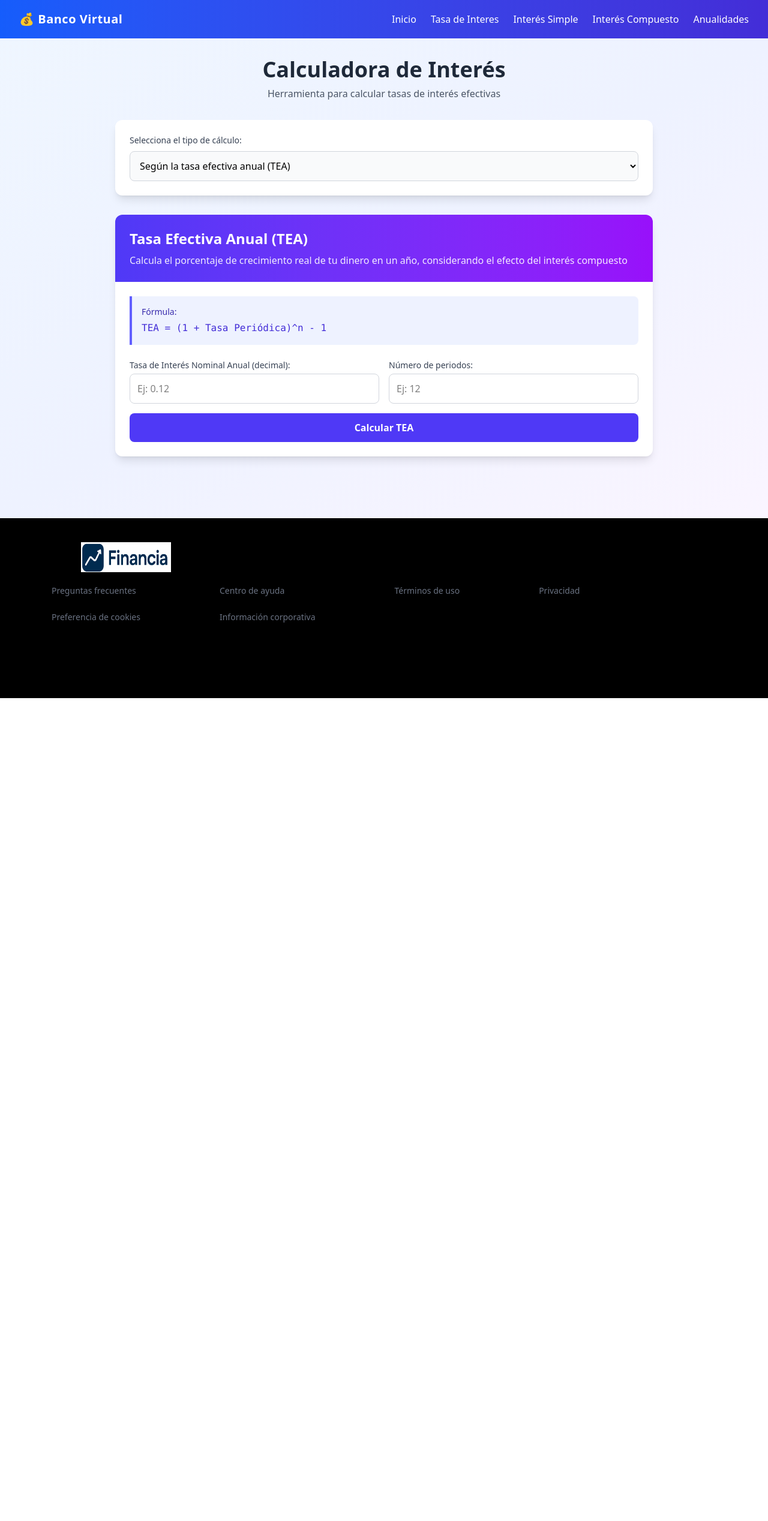
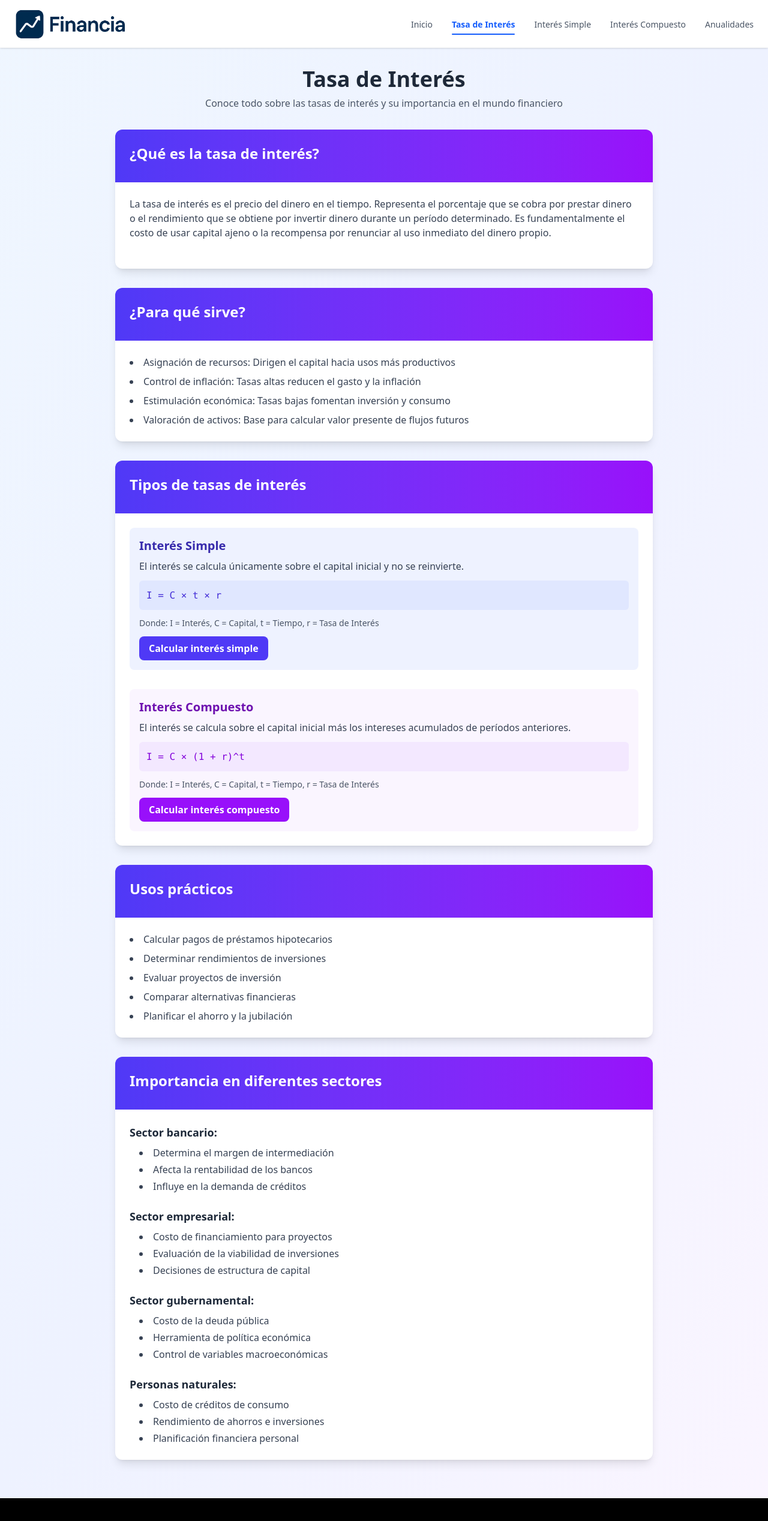
Before and after one commit to Moo0nchild/Financia, a React (Vite) app: page /interes in a window 1280 px wide. Shown: the top 2536 px of the page at 60% size. Before the commit the page ends 1164 px from the top, so only its background shows below. Built offline with nearby package versions, Linux system fonts and the light colour scheme; no server answers.

Commit message:
Navbar Mejorado

```diff
--- a/src/components/Navbar.jsx
+++ b/src/components/Navbar.jsx
@@ -1,50 +1,44 @@
-import { Link } from 'react-router-dom'
+import { Link, useLocation } from 'react-router-dom'
+import logo from '../assets/Logo-sin-fondo.png'
 
 export default function Navbar() {
+  const location = useLocation()
+
   return (
-    <nav className='bg-gradient-to-r from-blue-600 to-indigo-700 shadow-md'>
-      <div className='max-w-7xl mx-auto px-4 sm:px-6 lg:px-8'>
-        <div className='flex justify-between h-16 items-center'>
+    <header className='sticky top-0 left-0 right-0 z-50 flex justify-between items-center w-full h-20 px-6 bg-white shadow-sm border-b border-gray-100'>
       {/* Logo */}
-          <div className='flex-shrink-0 text-white text-xl font-bold tracking-wide'>
-            💰 Banco Virtual
+      <div className='flex justify-center items-center'>
+        <img src={logo} alt='logo' className='w-48 h-14 object-contain' />
       </div>
 
       {/* Links */}
-          <div className='hidden md:flex space-x-6'>
+      <nav className='flex-1 max-w-2xl'>
+        <ul className='flex items-center justify-end space-x-8'>
+          {[
+            { path: '/', label: 'Inicio' },
+            { path: '/interes', label: 'Tasa de Interés' },
+            { path: '/interesSimple', label: 'Interés Simple' },
+            { path: '/interesCompuesto', label: 'Interés Compuesto' },
+            { path: '/anualidades', label: 'Anualidades' },
+          ].map((item) => (
+            <li key={item.path} className='list-none'>
               <Link
-              to='/home'
-              className='text-white hover:text-yellow-300 transition-colors'
+                to={item.path}
+                className={`relative text-sm font-medium transition-colors duration-200 py-2 ${
+                  location.pathname === item.path
+                    ? 'text-blue-600 font-semibold'
+                    : 'text-gray-600 hover:text-blue-500'
+                }`}
               >
-              Inicio
+                {item.label}
+                {location.pathname === item.path && (
+                  <span className='absolute bottom-0 left-0 w-full h-0.5 bg-blue-600 rounded-full'></span>
+                )}
               </Link>
-            <Link
-              to='/interes'
-              className='text-white hover:text-yellow-300 transition-colors'
-            >
-              Tasa de Interes
-            </Link>
-            <Link
-              to='/interesSimple'
-              className='text-white hover:text-yellow-300 transition-colors'
-            >
-              Interés Simple
-            </Link>
-            <Link
-              to='/interesCompuesto'
-              className='text-white hover:text-yellow-300 transition-colors'
-            >
-              Interés Compuesto
-            </Link>
-            <Link
-              to='/anualidades'
-              className='text-white hover:text-yellow-300 transition-colors'
-            >
-              Anualidades
-            </Link>
-          </div>
-        </div>
-      </div>
+            </li>
+          ))}
+        </ul>
       </nav>
+    </header>
   )
 }
--- a/src/pages/HomePage.jsx
+++ b/src/pages/HomePage.jsx
@@ -18,7 +18,7 @@ export default function Home() {
           <div className='w-1/2'>
             <ul className='flex items-center justify-around'>
               <li className='list-none text-xl font-bold text-gray-600 hover:text-white hover:cursor-pointer transition-all duration-200 ease-in-out'>
-                <Link to='/home'>Inicio</Link>
+                <Link to='/'>Inicio</Link>
               </li>
               <li className='list-none text-xl font-bold text-gray-600 hover:text-white hover:cursor-pointer transition-all duration-200 ease-in-out'>
                 <Link to='/servicios'>Servicios</Link>
@@ -27,7 +27,7 @@ export default function Home() {
                 <Link to='/quienesSomos'>Quienes Somos</Link>
               </li>
               <li className='list-none text-xl font-bold py-1.5 px-4 rounded-2xl text-white bg-[#002B50] hover:bg-blue-800 hover:cursor-pointer transition-all duration-200 ease-in-out'>
-                <Link to='/register' className='text-white'>
+                <Link to='/login' className='text-white'>
                   Hazte Cliente
                 </Link>
               </li>
--- a/src/pages/Interes.jsx
+++ b/src/pages/Interes.jsx
@@ -1,51 +1,7 @@
-import { useState } from 'react'
-import { calcularInteres } from '../lib/data'
 import PageWrapper from '../components/PageWrapper'
+import { Link } from 'react-router-dom'
 
 export function Interes() {
-  const [resultado, setResultado] = useState(null)
-  const [opcion, setOpcion] = useState(true)
-
-  // estados para inputs
-  const [interes, setInteres] = useState('')
-  const [periodos, setPeriodos] = useState('')
-  const [montoFinal, setMontoFinal] = useState('')
-  const [montoInicial, setMontoInicial] = useState('')
-  const [totalPeriodos, setTotalPeriodos] = useState('')
-
-  function onSubmit(e) {
-    e.preventDefault()
-    const resultadoCalculo = calcularInteres.calcularTea(
-      parseFloat(interes),
-      parseFloat(periodos)
-    )
-    setResultado(resultadoCalculo)
-  }
-
-  function onSubmitRendimiento(e) {
-    e.preventDefault()
-    const resultadoCalculoRendimiento =
-      calcularInteres.calcularInteresRendimiento(
-        parseFloat(montoFinal),
-        parseFloat(montoInicial),
-        parseFloat(totalPeriodos)
-      )
-    setResultado(resultadoCalculoRendimiento)
-  }
-
-  function handleSelectChange(e) {
-    const value = e.target.value === 'true'
-    setOpcion(value)
-    setResultado(null)
-
-    // limpiar todos los inputs
-    setInteres('')
-    setPeriodos('')
-    setMontoFinal('')
-    setMontoInicial('')
-    setTotalPeriodos('')
-  }
-
   return (
     <PageWrapper>
       <div className='min-h-screen bg-gradient-to-br from-blue-50 via-indigo-50 to-purple-50 py-8 px-4'>
@@ -53,228 +9,207 @@ export function Interes() {
           {/* Header */}
           <div className='text-center mb-8'>
             <h1 className='text-4xl font-bold text-gray-800 mb-2'>
-              Calculadora de Interés
+              Tasa de Interés
             </h1>
             <p className='text-gray-600'>
-              Herramienta para calcular tasas de interés efectivas
+              Conoce todo sobre las tasas de interés y su importancia en el
+              mundo financiero
             </p>
           </div>
 
-          {/* Selector de modo */}
-          <div className='mb-8 bg-white rounded-xl shadow-lg p-6'>
-            <label
-              htmlFor='mode-select'
-              className='block text-sm font-medium text-gray-700 mb-2'
-            >
-              Selecciona el tipo de cálculo:
-            </label>
-            <select
-              id='mode-select'
-              onChange={handleSelectChange}
-              className='w-full p-3 border border-gray-300 rounded-lg focus:ring-2 focus:ring-indigo-500 focus:border-transparent bg-gray-50'
-            >
-              <option value='true'>Según la tasa efectiva anual (TEA)</option>
-              <option value='false'>
-                Según la tasa de rendimiento geométrica (TRG)
-              </option>
-            </select>
+          {/* Contenedor principal */}
+          <div className='bg-white rounded-xl shadow-lg overflow-hidden mb-8'>
+            {/* Header con gradiente */}
+            <div className='bg-gradient-to-r from-indigo-600 to-purple-600 p-6 text-white'>
+              <h2 className='text-2xl font-semibold mb-2'>
+                ¿Qué es la tasa de interés?
+              </h2>
+            </div>
+
+            <div className='p-6'>
+              <div className='prose prose-indigo max-w-none'>
+                <p className='text-gray-700 mb-6'>
+                  La tasa de interés es el precio del dinero en el tiempo.
+                  Representa el porcentaje que se cobra por prestar dinero o el
+                  rendimiento que se obtiene por invertir dinero durante un
+                  período determinado. Es fundamentalmente el costo de usar
+                  capital ajeno o la recompensa por renunciar al uso inmediato
+                  del dinero propio.
+                </p>
+              </div>
+            </div>
           </div>
 
-          {opcion ? (
-            <div className='bg-white rounded-xl shadow-lg overflow-hidden'>
-              {/* Header TEA */}
-              <div className='bg-gradient-to-r from-indigo-600 to-purple-600 p-6 text-white'>
-                <h2 className='text-2xl font-semibold mb-2'>
-                  Tasa Efectiva Anual (TEA)
-                </h2>
-                <p className='opacity-90'>
-                  Calcula el porcentaje de crecimiento real de tu dinero en un
-                  año, considerando el efecto del interés compuesto
-                </p>
+          {/* Sección de ¿Para qué sirve? */}
+          <div className='bg-white rounded-xl shadow-lg overflow-hidden mb-8'>
+            <div className='bg-gradient-to-r from-indigo-600 to-purple-600 p-6 text-white'>
+              <h2 className='text-2xl font-semibold mb-2'>¿Para qué sirve?</h2>
+            </div>
+
+            <div className='p-6'>
+              <div className='prose prose-indigo max-w-none'>
+                <ul className='list-disc list-inside text-gray-700 space-y-2'>
+                  <li>
+                    <span className='font-medium'>Asignación de recursos:</span>{' '}
+                    Dirigen el capital hacia usos más productivos
+                  </li>
+                  <li>
+                    <span className='font-medium'>Control de inflación:</span>{' '}
+                    Tasas altas reducen el gasto y la inflación
+                  </li>
+                  <li>
+                    <span className='font-medium'>Estimulación económica:</span>{' '}
+                    Tasas bajas fomentan inversión y consumo
+                  </li>
+                  <li>
+                    <span className='font-medium'>Valoración de activos:</span>{' '}
+                    Base para calcular valor presente de flujos futuros
+                  </li>
+                </ul>
               </div>
+            </div>
+          </div>
 
-              <div className='p-6'>
-                {/* Fórmula */}
-                <div className='bg-indigo-50 border-l-4 border-indigo-500 p-4 rounded-r-lg mb-6'>
-                  <p className='text-sm font-medium text-indigo-800 mb-1'>
-                    Fórmula:
+          {/* Sección de Tipos de tasas de interés */}
+          <div className='bg-white rounded-xl shadow-lg overflow-hidden mb-8'>
+            <div className='bg-gradient-to-r from-indigo-600 to-purple-600 p-6 text-white'>
+              <h2 className='text-2xl font-semibold mb-2'>
+                Tipos de tasas de interés
+              </h2>
+            </div>
+
+            <div className='p-6'>
+              <div className='prose prose-indigo max-w-none space-y-8'>
+                {/* Interés Simple */}
+                <div className='bg-indigo-50 p-4 rounded-lg'>
+                  <h3 className='text-xl font-semibold text-indigo-800 mb-2'>
+                    Interés Simple
+                  </h3>
+                  <p className='text-gray-700 mb-3'>
+                    El interés se calcula únicamente sobre el capital inicial y
+                    no se reinvierte.
                   </p>
-                  <code className='text-indigo-700 font-mono'>
-                    TEA = (1 + Tasa Periódica)^n - 1
-                  </code>
+                  <div className='bg-indigo-100 p-3 rounded-md mb-3'>
+                    <code className='text-indigo-700 font-mono'>
+                      I = C × t × r
+                    </code>
+                  </div>
+                  <p className='text-gray-600 text-sm mb-3'>
+                    Donde: I = Interés, C = Capital, t = Tiempo, r = Tasa de
+                    Interés
+                  </p>
+                  <Link
+                    to='/interesSimple'
+                    className='inline-flex items-center px-4 py-2 bg-indigo-600 hover:bg-indigo-700 text-white font-semibold rounded-lg transition-colors duration-200'
+                  >
+                    Calcular interés simple
+                  </Link>
                 </div>
 
-                {/* Formulario */}
-                <form onSubmit={onSubmit} className='space-y-4'>
-                  <div className='grid grid-cols-1 md:grid-cols-2 gap-4'>
-                    <div>
-                      <label
-                        htmlFor='interes'
-                        className='block text-sm font-medium text-gray-700 mb-1'
-                      >
-                        Tasa de Interés Nominal Anual (decimal):
-                      </label>
-                      <input
-                        type='number'
-                        id='interes'
-                        name='interes'
-                        step='0.01'
-                        value={interes}
-                        onChange={(e) => setInteres(e.target.value)}
-                        className='w-full p-3 border border-gray-300 rounded-lg focus:ring-2 focus:ring-indigo-500 focus:border-transparent'
-                        placeholder='Ej: 0.12'
-                      />
-                    </div>
-
-                    <div>
-                      <label
-                        htmlFor='periodos'
-                        className='block text-sm font-medium text-gray-700 mb-1'
-                      >
-                        Número de periodos:
-                      </label>
-                      <input
-                        type='number'
-                        id='periodos'
-                        name='periodos'
-                        value={periodos}
-                        onChange={(e) => setPeriodos(e.target.value)}
-                        className='w-full p-3 border border-gray-300 rounded-lg focus:ring-2 focus:ring-indigo-500 focus:border-transparent'
-                        placeholder='Ej: 12'
-                      />
-                    </div>
+                {/* Interés Compuesto */}
+                <div className='bg-purple-50 p-4 rounded-lg'>
+                  <h3 className='text-xl font-semibold text-purple-800 mb-2'>
+                    Interés Compuesto
+                  </h3>
+                  <p className='text-gray-700 mb-3'>
+                    El interés se calcula sobre el capital inicial más los
+                    intereses acumulados de períodos anteriores.
+                  </p>
+                  <div className='bg-purple-100 p-3 rounded-md mb-3'>
+                    <code className='text-purple-700 font-mono'>
+                      I = C × (1 + r)^t
+                    </code>
                   </div>
-
-                  <button
-                    type='submit'
-                    className='w-full bg-indigo-600 hover:bg-indigo-700 text-white font-semibold py-3 px-4 rounded-lg transition-colors duration-200 focus:outline-none focus:ring-2 focus:ring-indigo-500 focus:ring-offset-2'
+                  <p className='text-gray-600 text-sm mb-3'>
+                    Donde: I = Interés, C = Capital, t = Tiempo, r = Tasa de
+                    Interés
+                  </p>
+                  <Link
+                    to='/interesCompuesto'
+                    className='inline-flex items-center px-4 py-2 bg-purple-600 hover:bg-purple-700 text-white font-semibold rounded-lg transition-colors duration-200'
                   >
-                    Calcular TEA
-                  </button>
-                </form>
-
-                {/* Resultado */}
-                {resultado !== null && (
-                  <div className='mt-6 p-4 bg-green-50 border border-green-200 rounded-lg'>
-                    <p className='text-green-800 font-medium'>Resultado:</p>
-                    <div className='text-2xl font-bold text-green-700 mt-1'>
-                      {resultado.toFixed(2)}%
-                    </div>
-                    <p className='text-sm text-green-600 mt-1'>
-                      Tasa Efectiva Anual calculada
-                    </p>
-                  </div>
-                )}
+                    Calcular interés compuesto
+                  </Link>
+                </div>
               </div>
             </div>
-          ) : (
-            <div className='bg-white rounded-xl shadow-lg overflow-hidden'>
-              {/* Header TRG */}
-              <div className='bg-gradient-to-r from-purple-600 to-pink-600 p-6 text-white'>
-                <h2 className='text-2xl font-semibold mb-2'>
-                  Tasa de Rendimiento Geométrica (TRG)
-                </h2>
-                <p className='opacity-90'>
-                  Calcula la tasa de interés que se aplica a cada período de
-                  capitalización
-                </p>
+          </div>
+
+          {/* Sección de Usos prácticos */}
+          <div className='bg-white rounded-xl shadow-lg overflow-hidden mb-8'>
+            <div className='bg-gradient-to-r from-indigo-600 to-purple-600 p-6 text-white'>
+              <h2 className='text-2xl font-semibold mb-2'>Usos prácticos</h2>
+            </div>
+
+            <div className='p-6'>
+              <div className='prose prose-indigo max-w-none'>
+                <ul className='list-disc list-inside text-gray-700 space-y-2'>
+                  <li>Calcular pagos de préstamos hipotecarios</li>
+                  <li>Determinar rendimientos de inversiones</li>
+                  <li>Evaluar proyectos de inversión</li>
+                  <li>Comparar alternativas financieras</li>
+                  <li>Planificar el ahorro y la jubilación</li>
+                </ul>
               </div>
+            </div>
+          </div>
 
-              <div className='p-6'>
-                {/* Fórmula */}
-                <div className='bg-purple-50 border-l-4 border-purple-500 p-4 rounded-r-lg mb-6'>
-                  <p className='text-sm font-medium text-purple-800 mb-1'>
-                    Fórmula:
-                  </p>
-                  <code className='text-purple-700 font-mono'>
-                    Tasa Periódica = Tasa Nominal Anual / Número de períodos al
-                    año
-                  </code>
+          {/* Sección de Importancia en diferentes sectores */}
+          <div className='bg-white rounded-xl shadow-lg overflow-hidden mb-8'>
+            <div className='bg-gradient-to-r from-indigo-600 to-purple-600 p-6 text-white'>
+              <h2 className='text-2xl font-semibold mb-2'>
+                Importancia en diferentes sectores
+              </h2>
+            </div>
+
+            <div className='p-6'>
+              <div className='prose prose-indigo max-w-none space-y-6'>
+                <div>
+                  <h3 className='text-lg font-semibold text-gray-800 mb-2'>
+                    Sector bancario:
+                  </h3>
+                  <ul className='list-disc list-inside text-gray-700 space-y-1 ml-4'>
+                    <li>Determina el margen de intermediación</li>
+                    <li>Afecta la rentabilidad de los bancos</li>
+                    <li>Influye en la demanda de créditos</li>
+                  </ul>
                 </div>
 
-                {/* Formulario */}
-                <form onSubmit={onSubmitRendimiento} className='space-y-4'>
-                  <div className='grid grid-cols-1 md:grid-cols-2 gap-4'>
-                    <div>
-                      <label
-                        htmlFor='montoFinal'
-                        className='block text-sm font-medium text-gray-700 mb-1'
-                      >
-                        Monto Final:
-                      </label>
-                      <input
-                        type='number'
-                        id='montoFinal'
-                        name='montoFinal'
-                        step='0.01'
-                        value={montoFinal}
-                        onChange={(e) => setMontoFinal(e.target.value)}
-                        className='w-full p-3 border border-gray-300 rounded-lg focus:ring-2 focus:ring-indigo-500 focus:border-transparent'
-                        placeholder='Ej: 1500.00'
-                      />
-                    </div>
+                <div>
+                  <h3 className='text-lg font-semibold text-gray-800 mb-2'>
+                    Sector empresarial:
+                  </h3>
+                  <ul className='list-disc list-inside text-gray-700 space-y-1 ml-4'>
+                    <li>Costo de financiamiento para proyectos</li>
+                    <li>Evaluación de la viabilidad de inversiones</li>
+                    <li>Decisiones de estructura de capital</li>
+                  </ul>
+                </div>
 
-                    <div>
-                      <label
-                        htmlFor='montoInicial'
-                        className='block text-sm font-medium text-gray-700 mb-1'
-                      >
-                        Monto Inicial:
-                      </label>
-                      <input
-                        type='number'
-                        id='montoInicial'
-                        name='montoInicial'
-                        step='0.01'
-                        value={montoInicial}
-                        onChange={(e) => setMontoInicial(e.target.value)}
-                        className='w-full p-3 border border-gray-300 rounded-lg focus:ring-2 focus:ring-indigo-500 focus:border-transparent'
-                        placeholder='Ej: 1000.00'
-                      />
-                    </div>
+                <div>
+                  <h3 className='text-lg font-semibold text-gray-800 mb-2'>
+                    Sector gubernamental:
+                  </h3>
+                  <ul className='list-disc list-inside text-gray-700 space-y-1 ml-4'>
+                    <li>Costo de la deuda pública</li>
+                    <li>Herramienta de política económica</li>
+                    <li>Control de variables macroeconómicas</li>
+                  </ul>
+                </div>
 
-                    <div className='md:col-span-2'>
-                      <label
-                        htmlFor='totalPeriodos'
-                        className='block text-sm font-medium text-gray-700 mb-1'
-                      >
-                        Número total de periodos:
-                      </label>
-                      <input
-                        type='number'
-                        id='totalPeriodos'
-                        name='totalPeriodos'
-                        value={totalPeriodos}
-                        onChange={(e) => setTotalPeriodos(e.target.value)}
-                        className='w-full p-3 border border-gray-300 rounded-lg focus:ring-2 focus:ring-indigo-500 focus:border-transparent'
-                        placeholder='Ej: 12'
-                      />
-                    </div>
-                  </div>
-
-                  <button
-                    type='submit'
-                    className='w-full bg-purple-600 hover:bg-purple-700 text-white font-semibold py-3 px-4 rounded-lg transition-colors duration-200 focus:outline-none focus:ring-2 focus:ring-purple-500 focus:ring-offset-2'
-                  >
-                    Calcular TRG
-                  </button>
-                </form>
-
-                {/* Resultado */}
-                {resultado !== null && (
-                  <div className='mt-6 p-4 bg-green-50 border border-green-200 rounded-lg'>
-                    <p className='text-green-800 font-medium'>Resultado:</p>
-                    <div className='text-2xl font-bold text-green-700 mt-1'>
-                      {resultado.toFixed(2)}%
-                    </div>
-                    <p className='text-sm text-green-600 mt-1'>
-                      Tasa de Rendimiento Geométrica calculada
-                    </p>
-                  </div>
-                )}
+                <div>
+                  <h3 className='text-lg font-semibold text-gray-800 mb-2'>
+                    Personas naturales:
+                  </h3>
+                  <ul className='list-disc list-inside text-gray-700 space-y-1 ml-4'>
+                    <li>Costo de créditos de consumo</li>
+                    <li>Rendimiento de ahorros e inversiones</li>
+                    <li>Planificación financiera personal</li>
+                  </ul>
+                </div>
               </div>
             </div>
-          )}
+          </div>
         </div>
       </div>
     </PageWrapper>
--- a/src/pages/InteresSimple.jsx
+++ b/src/pages/InteresSimple.jsx
@@ -322,7 +322,7 @@ export function InteresSimple() {
               }`}
             >
               <option value='anios-simple'>
-                Tiempo en años (1, 2.25, etc.)
+                Tiempo en años
               </option>
               <option value='anios-meses-dias'>
                 Tiempo en años, meses y días
```
Lines whose indentation alone changed are shown as unchanged.
